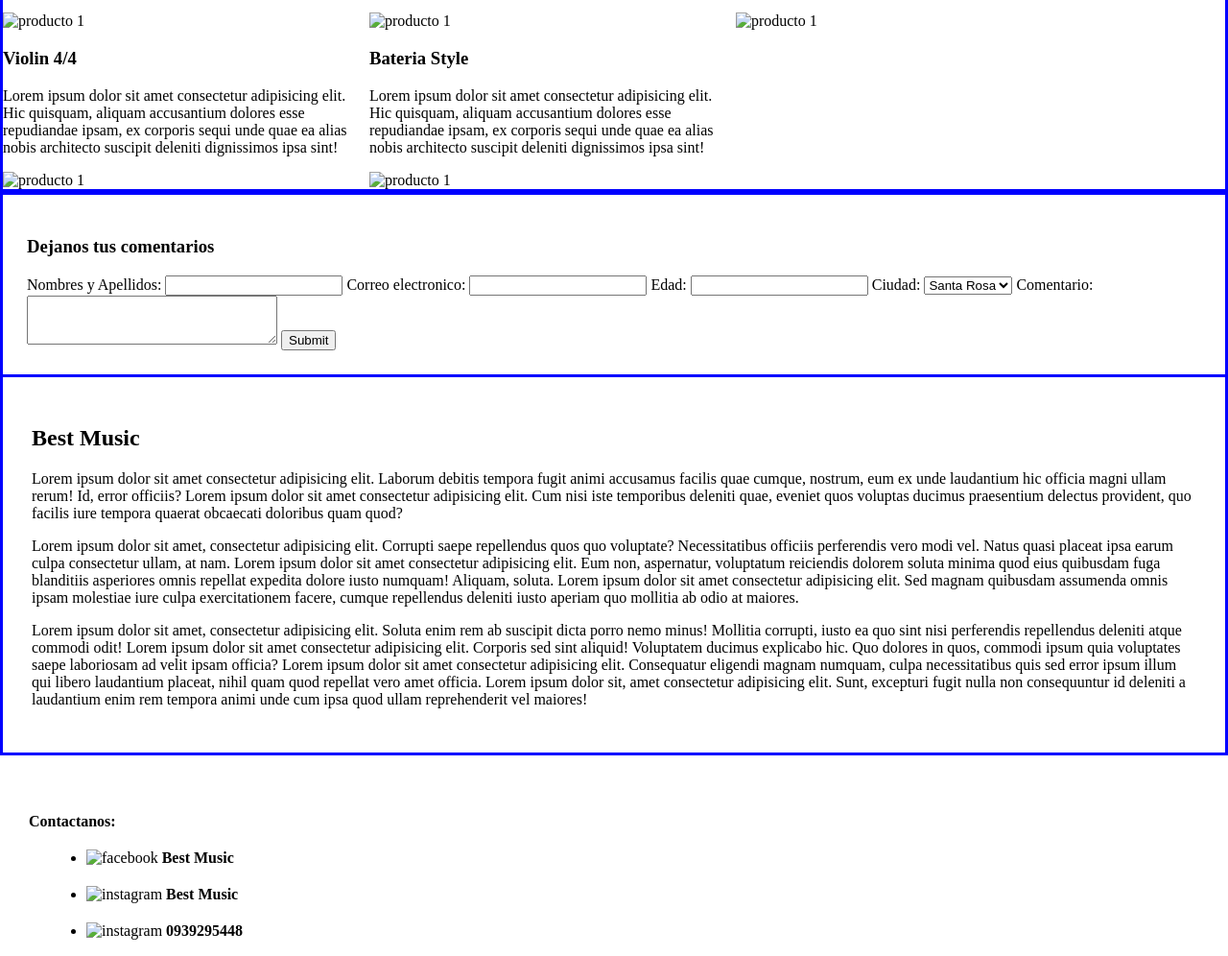
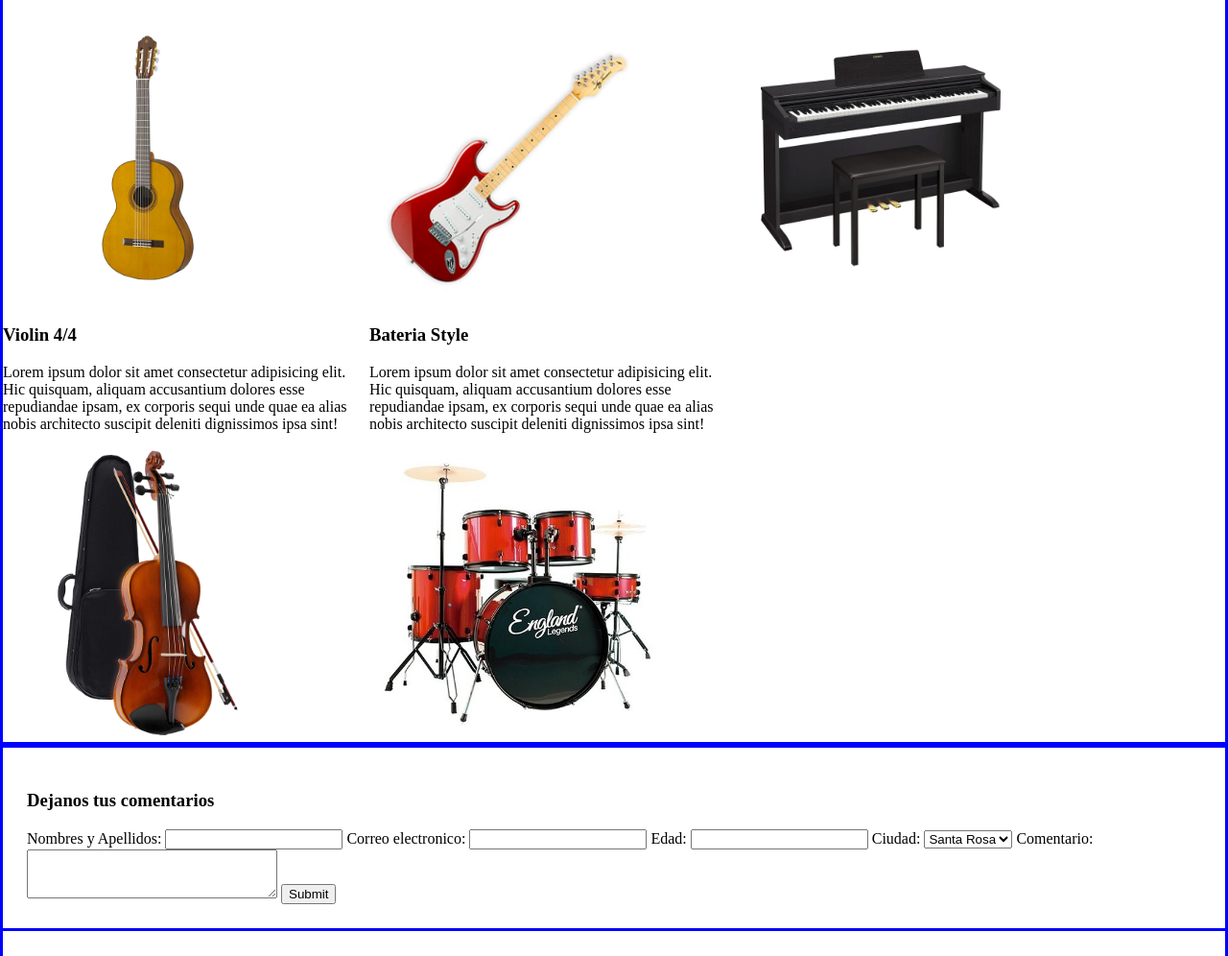
Before and after one commit to Yosand23/p-movil, a plain HTML site: page index.html in a window 1280 px wide. Shown: the part 936-1932 px from the top of the page at 96% size. Drawn offline with Linux system fonts and the light colour scheme; the site is published under a folder, as on GitHub Pages, so addresses that start at the root find nothing.

Commit message:
cuarto commit

```diff
--- a/index.html
+++ b/index.html
@@ -10,12 +10,12 @@
 <body style="padding: 0; margin: 0;">
     <header style="border: solid 5px blue;">
         <div id="logo" style="display: inline-block;">
-            <img src="./recursos/logo.jpg" alt="" width="100px">
+            <img src="recursos/logo.jpg" alt="" width="100px">
         </div>
         <div id="buscador" style="display: inline-block;">
             <label for="">¿Que esta buscando?</label>
             <input type="text" placeholder="Ingrese un producto">
-            <button> <img src="/recursos/buscar.ico" alt="buscar" title="buscar" > </button>
+            <button> <img src="recursos/buscar.ico" alt="buscar" title="buscar" > </button>
         </div>
         <nav style="display: inline-block;">
             <ul>
@@ -33,7 +33,7 @@
             <button><a href="#productos" style="text-decoration-line: none;"><h1>COMPRAR AHORA</h1></a></button>
         </div>
         <div style="display: inline-block; width:  30%; padding: 5px 20px;">
-            <video src="/recursos/presentacion.mp4" autoplay style="height: 10cm;" controls></video>
+            <video src="recursos/presentacion.mp4" autoplay style="height: 10cm;" controls></video>
         </div>
     </section>
     <section id="productos" style="border: solid 3px blue;">
@@ -41,27 +41,27 @@
         <div style="display: inline-block; width: 10cm">
             <h3>Guitarra clasica</h3>
             <p>Lorem ipsum dolor sit amet consectetur adipisicing elit. Hic quisquam, aliquam accusantium dolores esse repudiandae ipsam, ex corporis sequi unde quae ea alias nobis architecto suscipit deleniti dignissimos ipsa sint!</p>
-            <img src="/recursos/producto 1.jpg" alt="producto 1" style="height: 8cm;">
+            <img src="recursos/producto 1.jpg" alt="producto 1" style="height: 8cm;">
         </div>
         <div style="display: inline-block; width: 10cm">
             <h3>Guitarra electrica</h3>
             <p>Lorem ipsum dolor sit amet consectetur adipisicing elit. Hic quisquam, aliquam accusantium dolores esse repudiandae ipsam, ex corporis sequi unde quae ea alias nobis architecto suscipit deleniti dignissimos ipsa sint!</p>
-            <img src="/recursos/p2.jpg" alt="producto 1" style="height: 8cm;">
+            <img src="recursos/p2.jpg" alt="producto 1" style="height: 8cm;">
         </div>
         <div style="display: inline-block; width: 10cm">
             <h3>Piano acustico</h3>
             <p>Lorem ipsum dolor sit amet consectetur adipisicing elit. Hic quisquam, aliquam accusantium dolores esse repudiandae ipsam, ex corporis sequi unde quae ea alias nobis architecto suscipit deleniti dignissimos ipsa sint!</p>
-            <img src="/recursos/p3.jpg" alt="producto 1" style="height: 8cm;">
+            <img src="recursos/p3.jpg" alt="producto 1" style="height: 8cm;">
         </div>
         <div style="display: inline-block; width: 10cm">
             <h3>Violin 4/4</h3>
             <p>Lorem ipsum dolor sit amet consectetur adipisicing elit. Hic quisquam, aliquam accusantium dolores esse repudiandae ipsam, ex corporis sequi unde quae ea alias nobis architecto suscipit deleniti dignissimos ipsa sint!</p>
-            <img src="/recursos/p4.jpg" alt="producto 1" style="height: 8cm;">
+            <img src="recursos/p4.jpg" alt="producto 1" style="height: 8cm;">
         </div>
         <div style="display: inline-block; width: 10cm">
             <h3>Bateria Style</h3>
             <p>Lorem ipsum dolor sit amet consectetur adipisicing elit. Hic quisquam, aliquam accusantium dolores esse repudiandae ipsam, ex corporis sequi unde quae ea alias nobis architecto suscipit deleniti dignissimos ipsa sint!</p>
-            <img src="/recursos/p5.jpg" alt="producto 1" style="height: 8cm;">
+            <img src="recursos/p5.jpg" alt="producto 1" style="height: 8cm;">
         </div>
     </section>
     <section style="border: solid 3px blue; padding: 25px;">
@@ -98,16 +98,16 @@
             <b>Contactanos:</b>
             <ul>
                 <li style="margin: 20px;">
-                    <img src="/recursos/facebook.ico" alt="facebook"> <b>Best Music</b>
+                    <img src="recursos/facebook.ico" alt="facebook"> <b>Best Music</b>
                 </li>
                 <li style="margin: 20px;">
-                    <img src="/recursos/instagram.ico" alt="instagram"> <b>Best Music</b>
+                    <img src="recursos/instagram.ico" alt="instagram"> <b>Best Music</b>
                 </li>
                 <li style="margin: 20px;">
-                    <img src="/recursos/whatsapp.ico" alt="instagram"> <b>0939295448</b>
+                    <img src="recursos/whatsapp.ico" alt="instagram"> <b>0939295448</b>
                 </li>
                 <li style="margin: 20px;">
-                    <img src="/recursos/gmail.ico" alt="instagram"> <b>Best_Music@gmail.com</b>
+                    <img src="recursos/gmail.ico" alt="instagram"> <b>Best_Music@gmail.com</b>
                 </li>
             </ul>
         </div>
```
